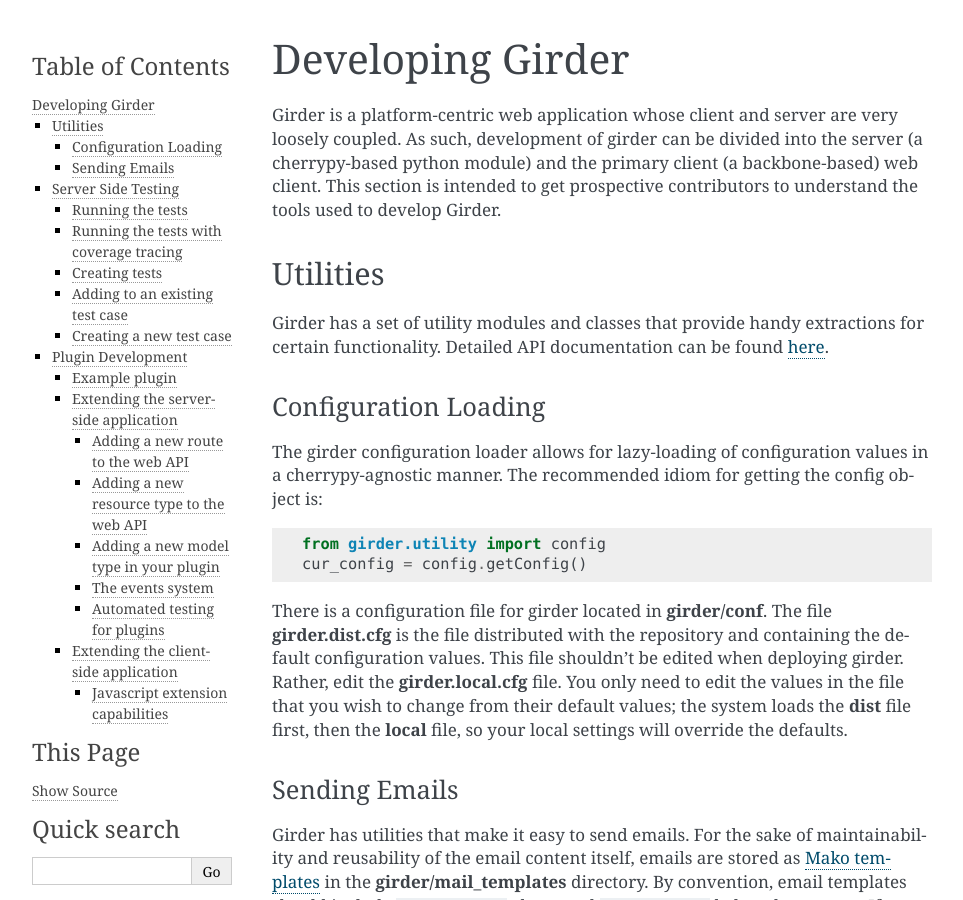
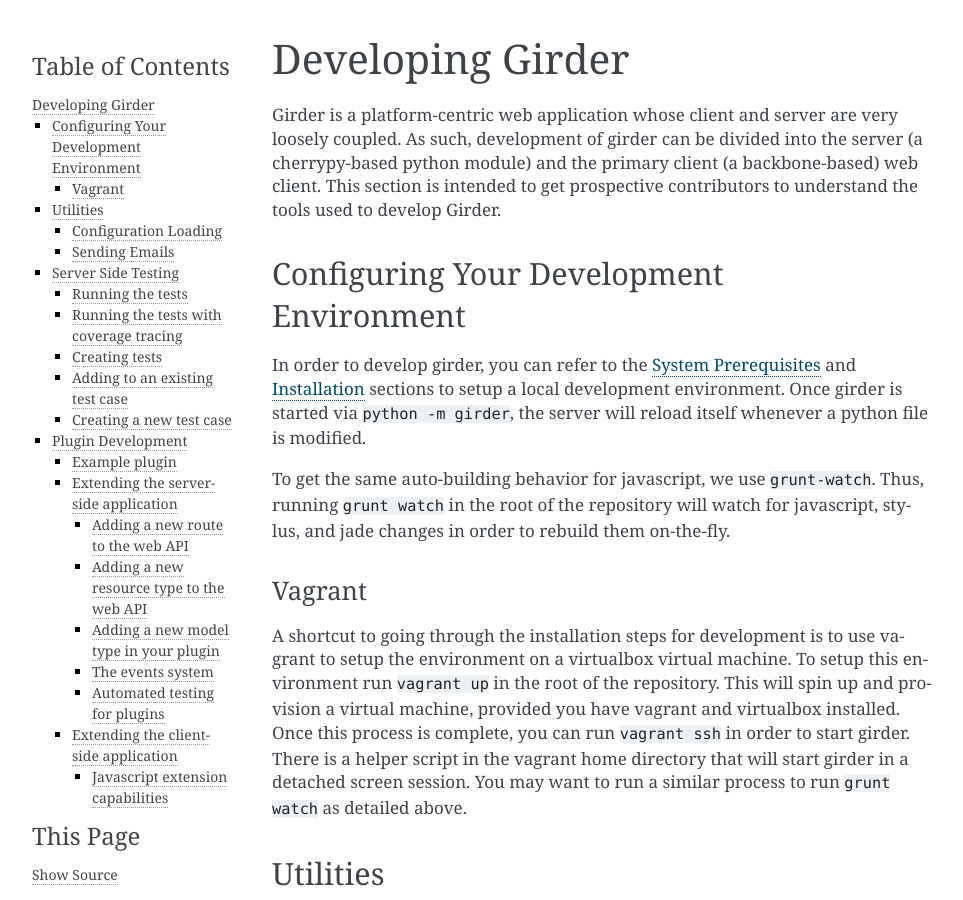
Before and after one commit to girder/girder, a Sphinx documentation site: the page built from docs/development.rst, in a window 1280 px wide and 900 px high. Shown: the whole window, without its empty margins (148-1111 px from the left). Built offline with Sphinx 7.4.7, drawn with Linux system fonts in a browser that asks for light colours.

Commit message:
Adding a vagrantfile and documentation.
This sets up a 14.04 x86_64 vm and sets up girder under nginx. With this
setup, girder is used for the dynamic contents (the API) and nginx is used
for the static resources (javascript, one-page-app, etc). This should be
amenable to modifications for use in a general deployment.

```diff
--- a/docs/development.rst
+++ b/docs/development.rst
@@ -6,6 +6,31 @@
 (a cherrypy-based python module) and the primary client (a backbone-based) web
 client. This section is intended to get prospective contributors to understand
 the tools used to develop Girder.
+
+Configuring Your Development Environment
+----------------------------------------
+
+In order to develop girder, you can refer to the :doc:`prerequisites` and
+:doc:`installation` sections to setup a local development environment. Once
+girder is started via ``python -m girder``, the server will reload itself
+whenever a python file is modified.
+
+To get the same auto-building behavior for javascript, we use ``grunt-watch``.
+Thus, running ``grunt watch`` in the root of the repository will watch for
+javascript, stylus, and jade changes in order to rebuild them on-the-fly.
+
+Vagrant
+^^^^^^^
+
+A shortcut to going through the installation steps for development is to use
+vagrant to setup the environment on a virtualbox virtual machine. To setup this
+environment run ``vagrant up`` in the root of the repository. This will spin
+up and provision a virtual machine, provided you have vagrant and virtualbox
+installed. Once this process is complete, you can run ``vagrant ssh`` in order to
+start girder. There is a helper script in the vagrant home directory that will
+start girder in a detached screen session. You may want to run a similar process
+to run ``grunt watch`` as detailed above.
+
 
 Utilities
 ---------
```
Also changed, not shown: 5 other files.
